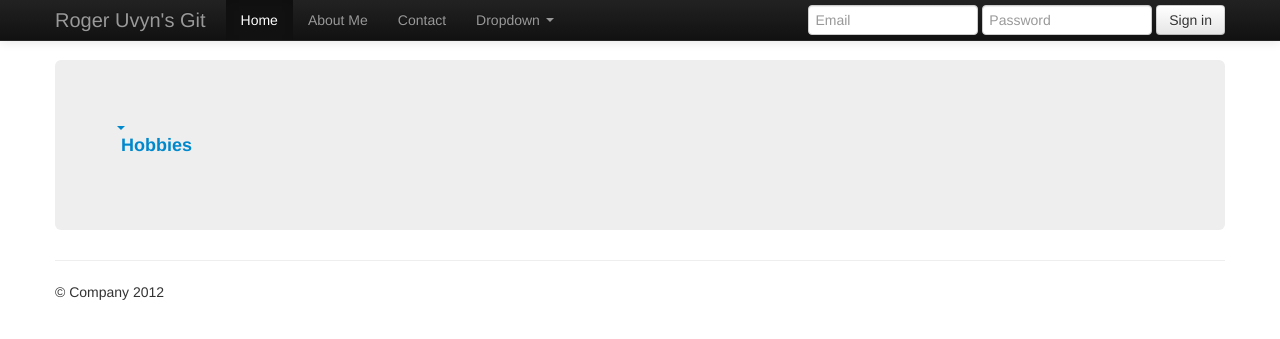
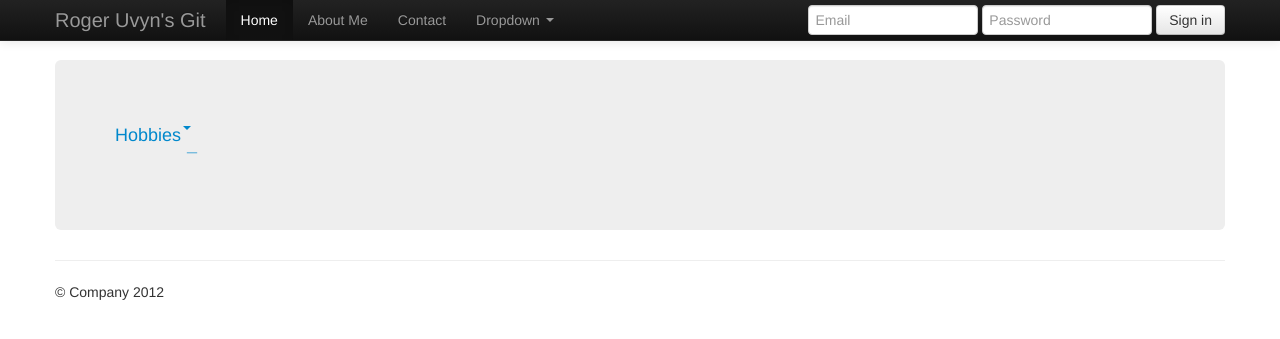
Before and after one commit to RogerUvyn/rogeruvyn.github.com, a Jekyll site: the page built from personal/interests.markdown, in a window 1280 px wide. Shown: the top 339 px of the page. Built offline with Jekyll 4.4.1, drawn with Linux system fonts in a browser that asks for light colours.

Commit message:
Rev 1.25
Rev 1.25

```diff
--- a/personal/interests.markdown
+++ b/personal/interests.markdown
@@ -7,7 +7,7 @@ layout: default
 <ul class="nav">
 
 <li class="dropdown">
-<a href="#" class="dropdown-toggle" data-toggle="dropdown"><b class="caret">Hobbies</b></a>
+<a href="#" class="dropdown-toggle" data-toggle="dropdown">Hobbies<b class="caret">_</b></a>
 <ul class="dropdown-menu">
 <li class="nav-header">Automotive</li>
 <li class="dropdown-submenu">
```
